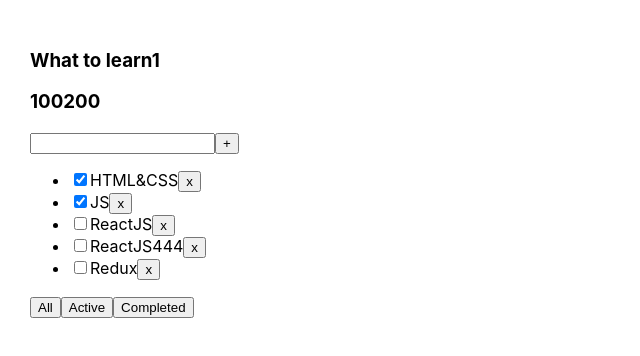
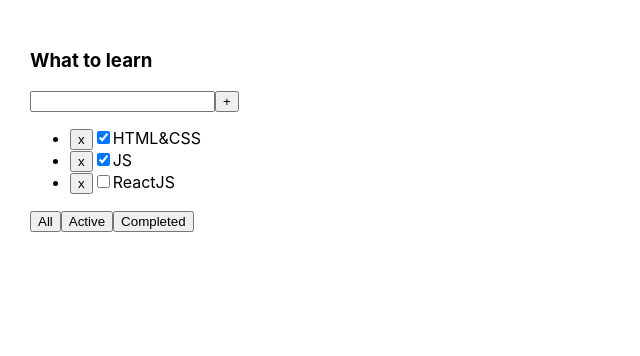
Before and after one commit to DustyFlower/1-todolist, a React (Create React App) app: page / in a window 1280 px wide. Shown: the top 356 px of the page, without its empty margins (0-640 px from the left). Built offline with nearby package versions, Linux system fonts and the light colour scheme.

Commit message:
Session 2

```diff
--- a/src/App.css
+++ b/src/App.css
@@ -1,3 +1,4 @@
+
 .App {
   padding: 30px;
   display: flex;
@@ -6,3 +7,19 @@
 .App > div {
   margin-right: 50px;
 }
+
+.error {
+  border: red 1px solid;
+}
+
+.error-message {
+  color: red;
+}
+
+.active-filter {
+  background-color: aquamarine;
+}
+
+.is-done {
+  opacity: 0.5;
+}
--- a/src/App.tsx
+++ b/src/App.tsx
@@ -1,136 +1,37 @@
 import React, {useState} from 'react';
 import './App.css';
-import {TaskType, Todolist} from './Todolist';
-
-export type FilterValuesType = 'all' | 'completed' | 'active';
+import {Todolist} from './Todolist';
 
 function App() {
-    const truck1 = 'What to learn1'
-    const truck2 = 'What to learn22'
-    const truck3 = 100200
-    const truck4 = true
 
-    let [tasks, setTasks] = useState<Array<TaskType>>([
+    /*    let tasks = [
             {id: 1, title: 'HTML&CSS', isDone: true},
             {id: 2, title: 'JS', isDone: true},
-        {id: 3, title: 'ReactJS', isDone: false},
-        {id: 4, title: 'ReactJS444', isDone: false},
-        {id: 5, title: 'Redux', isDone: false}
-    ]);
-    let [filter, setFilter] = useState<FilterValuesType>('all');
-
-    function removeTask(id: number) {
-        let filteredTasks = tasks.filter(t => t.id !== id)
-        setTasks(filteredTasks);
-    }
-
-    function changeFiler(value: FilterValuesType) {
-        setFilter(value);
-    }
-
-    let tasksForTodoList = tasks;
-    if (filter === 'completed') {
-        tasksForTodoList = tasks.filter(t => t.isDone);
-    }
-    if (filter === 'active') {
-        tasksForTodoList = tasks.filter(t => !t.isDone);
-    }
-
-
-    /*    const tasks2 = [
-            { id: 1, title: "Hello world", isDone: true },
-            { id: 2, title: "I am Happy", isDone: false },
-            { id: 3, title: "Yo", isDone: false }
+            {id: 3, title: 'ReactJS', isDone: false}
         ]*/
 
-    return (
-        <div className="App">
-            <Todolist truck={truck1}
-                      truck2={truck3}
-                      tasks={tasksForTodoList}
-                      removeTask={removeTask}
-                      changeFilter={changeFiler}
-            />
-            {/*            <Todolist truck={truck2} truck3={truck4} tasks={tasks2}/> //февраль*/}
-        </div>
-    )
-
-}
-
-
-/*
-function App() {
-
-    const truck = 'What to learn1'
-    const truckNew = 'What to learn2'
-
-    const tasks1 = [
-        {id: 1, title: "CSS", isDone: true},
-        {id: 2, title: "JS", isDone: true},
-        {id: 3, title: "React", isDone: false},
-        {id: 4, title: "Reactdfdfd", isDone: false},
-    ]
-
-    const tasks2 = [
-        {id: 1, title: "Terminator", isDone: true},
-        {id: 2, title: "XXX", isDone: false},
-        {id: 3, title: "Jentlments of fortune", isDone: true},
-    ]
-
-    return (
-        <div className="App">
-            <Todolist truck={truck} truck2={2223} tasks={tasks1}/>
-            <Todolist truck={truckNew} truck3={true} tasks={tasks2}/>
-        </div>
-    )
-}
-*/
-
-/*
-function App() {
-
-    let tasks1: Array<TaskType> = [
-        {id: 1, title: "CSS", isDone: true},
-        {id: 2, title: "JS", isDone: true},
-        {id: 3, title: "React", isDone: false},
-    ]
-
-    let tasks2: Array<TaskType> = [
-        {id: 1, title: "Terminator", isDone: true},
-        {id: 2, title: "XXX", isDone: false},
-        {id: 3, title: "Jentlments of fortune", isDone: true},
-    ]
-
-    return (
-        <div className='App'>
-            <Todolist title="What to learn" tasks={tasks1}/>
-            <Todolist title="Movies" tasks={tasks2}/>
-        </div>
-    )
-}
-*/
-
-
-/*
-function App() {
-    const tasks1 = [
+    let [tasks, setTasks] = useState(
+        [
             {id: 1, title: 'HTML&CSS', isDone: true},
             {id: 2, title: 'JS', isDone: true},
             {id: 3, title: 'ReactJS', isDone: false}
         ]
-    const tasks2 = [
-        {id: 1, title: 'Hello world', isDone: true},
-        {id: 2, title: 'I am happy', isDone: true},
-        {id: 3, title: 'Yo', isDone: false}
-    ]
+    )
+    const removeTask = (id: number) => {
+        /*        tasks = tasks.filter(el => el.id !== id)
+                setTasks(tasks)*/
+
+        setTasks(tasks.filter(el => el.id !== id))
+    }
 
     return (
         <div className="App">
-                <Todolist title='What to learn' tasks={tasks1}/>
-                <Todolist title='Songs' tasks={tasks2}/>
+            <Todolist
+                title="What to learn"
+                tasks={tasks}
+                removeTask={removeTask}/>
         </div>
     );
 }
-*/
 
 export default App;
--- a/src/Todolist.tsx
+++ b/src/Todolist.tsx
@@ -1,55 +1,39 @@
 import React from 'react';
-import exp from 'constants';
-import {FilterValuesType} from './App';
 
-type PropsType = {
-    truck: string
-    truck2?: number
-    truck3?: boolean
-    /*    tasks: Array<TaskType>*/
-    tasks: TaskType[]
-    removeTask: (id: number) => void
-    changeFilter: (value: FilterValuesType) => void
-}
-export type TaskType = {
+type TaskType = {
     id: number
     title: string
     isDone: boolean
 }
-export const Todolist = (props: PropsType) => {
-    return (
-        <div>
-            <h3>{props.truck}</h3>
-            <h3>{props.truck2}</h3>
-            <h3>{props.truck3}</h3>
+
+type PropsType = {
+    title: string
+    tasks: Array<TaskType>
+    removeTask: (id: number) => void
+}
+
+export function Todolist(props: PropsType) {
+    return <div>
+        <h3>{props.title}</h3>
         <div>
             <input/>
             <button>+</button>
         </div>
         <ul>
-                {
-                    props.tasks.map(t => <li><input type="checkbox" checked={t.isDone}/>
+            {props.tasks.map(t => {
+                return (
+                    <li key={t.id}>
+                        <button onClick={() => props.removeTask(t.id)}>x</button>
+                        <input type="checkbox" checked={t.isDone}/>
                         <span>{t.title}</span>
-                        <button onClick={() => { props.removeTask(t.id)}}>x</button>
-                    </li>)
-
-                }
-                {/*                {props.tasks.map((el)=>{
-                    return(
-                        <li><input type="checkbox" checked={el.isDone}/>
-                            <span>{el.title}</span></li>
+                    </li>
                 )
-                })}*/}
-                {/*                <li><input type="checkbox" checked={props.tasks[0].isDone}/> <span>{props.tasks[0].title}</span></li>
-                <li><input type="checkbox" checked={props.tasks[1].isDone}/> <span>{props.tasks[1].title}</span></li>
-                <li><input type="checkbox" checked={props.tasks[2].isDone}/> <span>{props.tasks[2].title}</span></li>
-                <li><input type="checkbox" checked={props.tasks[3].isDone}/> <span>{props.tasks[3].title}</span></li>*/}
+            })}
         </ul>
         <div>
-                <button onClick={()=>{props.changeFilter('all')}}>All</button>
-                <button onClick={()=>{props.changeFilter('active')}}>Active</button>
-                <button onClick={()=> {props.changeFilter('completed')}}>Completed</button>
+            <button>All</button>
+            <button>Active</button>
+            <button>Completed</button>
         </div>
     </div>
-    )
 }
--- a/src/index.tsx
+++ b/src/index.tsx
@@ -1,17 +1,14 @@
 import React from 'react';
-import ReactDOM from 'react-dom/client';
 import './index.css';
-import App from "./App";
+import App from './App';
+import * as serviceWorker from './serviceWorker';
+import { createRoot } from 'react-dom/client';
 
-const root = ReactDOM.createRoot(
-    document.getElementById('root') as HTMLElement
-);
-root.render(
-    <React.StrictMode>
-        <App />
-    </React.StrictMode>
-);
+const container  = document.getElementById('root') as HTMLElement
+const root = createRoot(container);
+root.render(<App />);
 
-// If you want to start measuring performance in your app, pass a function
-// to log results (for example: reportWebVitals(console.log))
-// or send to an analytics endpoint. Learn more: https://bit.ly/CRA-vitals
+// If you want your app to work offline and load faster, you can change
+// unregister() to register() below. Note this comes with some pitfalls.
+// Learn more about service workers: https://bit.ly/CRA-PWA
+serviceWorker.unregister();
```
Also changed, not shown: 1 other file (tests, documents, lock files or other folders). Lines whose indentation alone changed are shown as unchanged.
